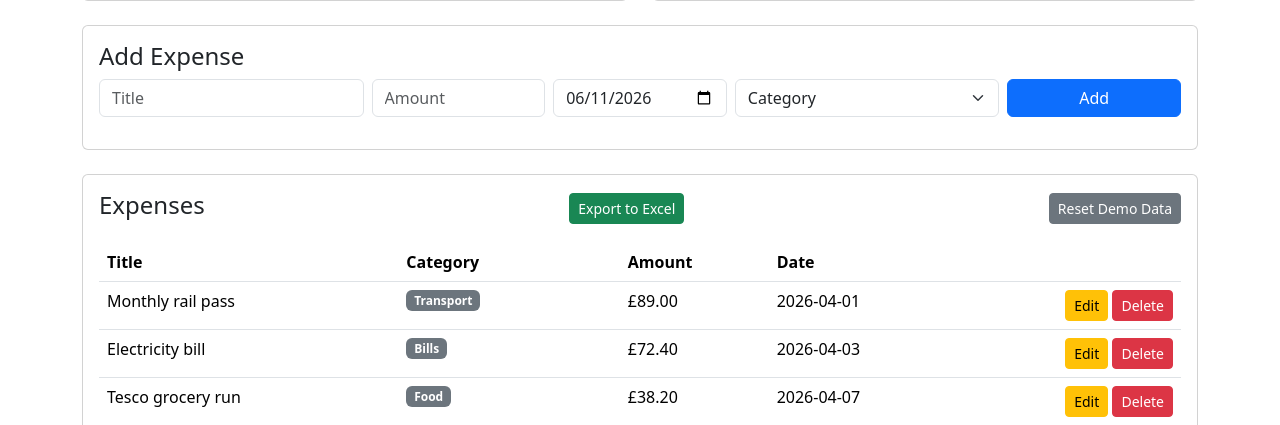
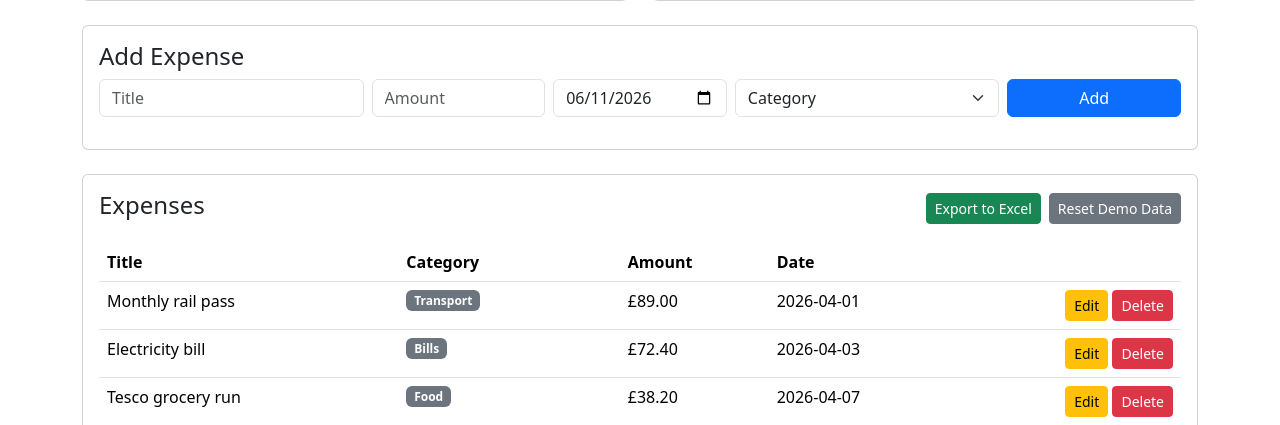
Before and after one commit to MitchT0720/expense-tracker, a Flask app: page / in a window 1280 px wide. Shown: the part 538-963 px from the top of the page. Run offline with Flask 3, Linux system fonts and the light colour scheme.

```diff
--- a/templates/index.html
+++ b/templates/index.html
@@ -125,8 +125,10 @@
         <div class="card p-3">
             <div class="d-flex justify-content-between align-items-center mb-2">
                 <h4>Expenses</h4>
-                <a href="/export" class="btn btn-success btn-sm">Export to Excel</a>
-                <a href="/reset" class="btn btn-secondary btn-sm" onclick="return confirm('Reset all data to defaults?')">Reset Demo Data</a>
+                <div class="d-flex gap-2">
+                    <a href="/export" class="btn btn-success btn-sm">Export to Excel</a>
+                    <a href="/reset" class="btn btn-secondary btn-sm" onclick="return confirm('Reset all data to defaults?')">Reset Demo Data</a>
+                </div>
             </div>
 
             <table class="table table-hover mt-2">
```
